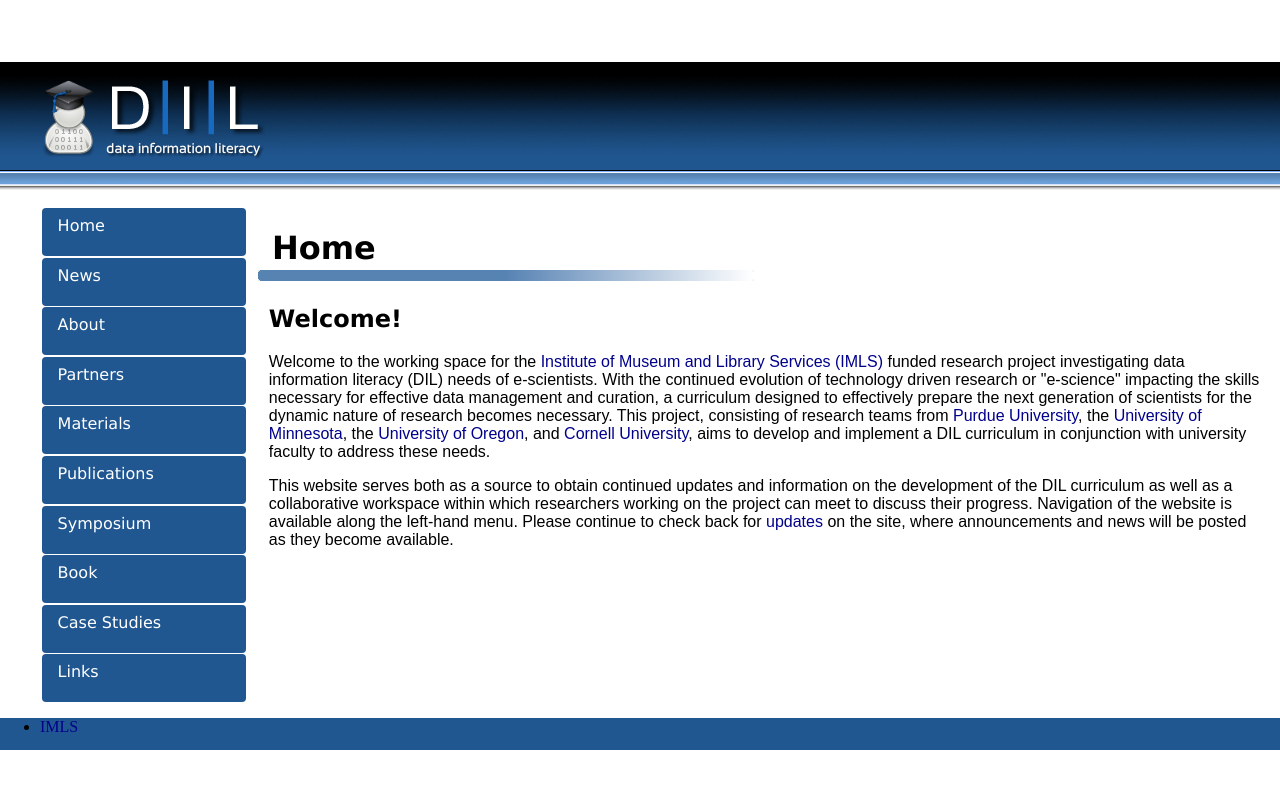
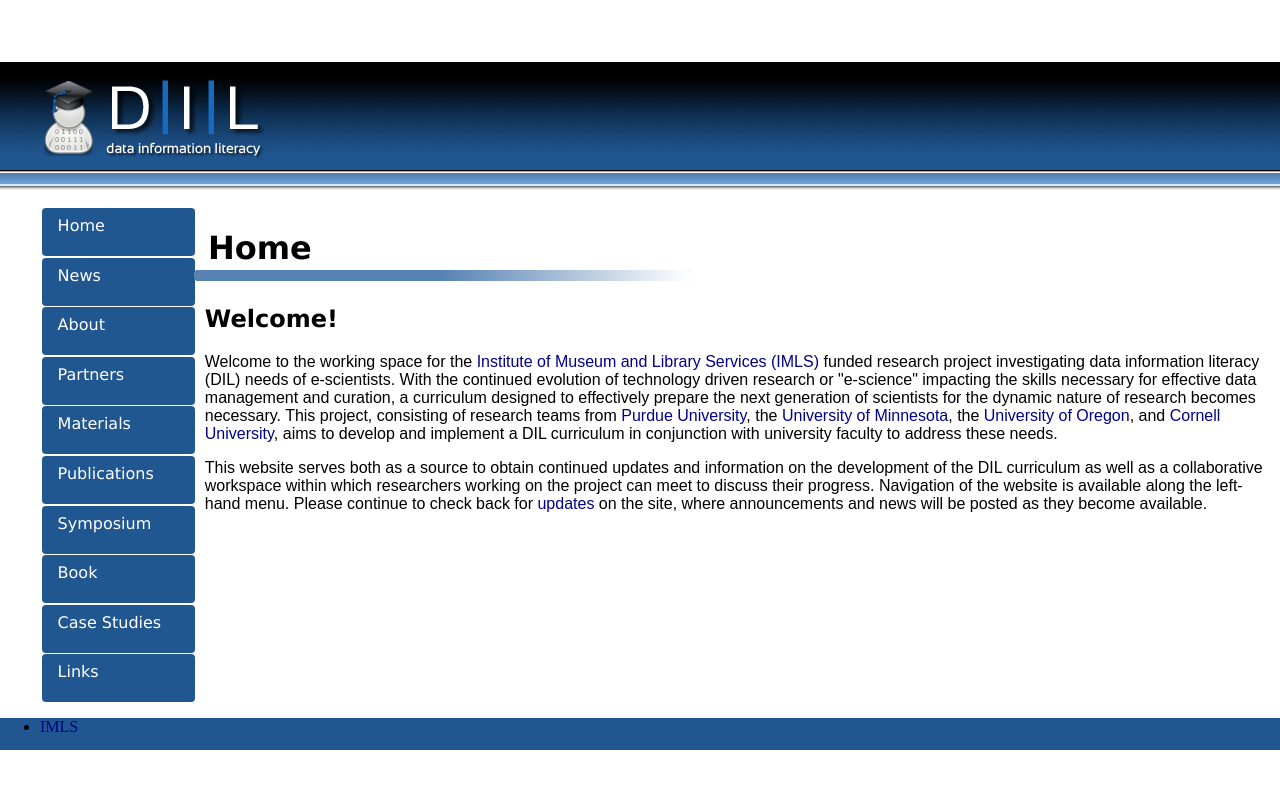
Before and after one commit to datainfolit/datainfolit, a Jekyll site: the page built from index.html, in a window 1280 px wide. Shown: the top 789 px of the page. Built offline with Jekyll 4.4.1, drawn with Linux system fonts in a browser that asks for light colours.

Commit message:
Update main.css

```diff
--- a/css/main.css
+++ b/css/main.css
@@ -35,7 +35,7 @@ ul.postlist li {
 nav {
     float: left;
     height: 100%;
-    width: 20%;
+    width: 15%;
 }
 nav ul {
     list-style: none;
@@ -69,7 +69,7 @@ nav a:hover {
 }
 /*content*/
 .content {
-    width: 80%;
+    width: 85%;
     float: left;
     font-family: Arial, "DejaVu Sans", "Liberation Sans", Freesans, sans-serif;
 }
```
